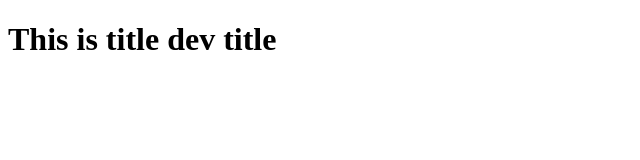
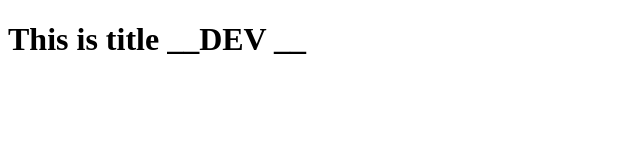
Before and after one commit to rajlanjewar01/git-test-merge-conflict, a plain HTML site: page index.html in a window 1280 px wide. Shown: the whole page, without its empty margins (0-640 px from the left). Drawn offline with Linux system fonts and the light colour scheme.

Commit message:
new DEV branch commit

```diff
--- a/index.html
+++ b/index.html
@@ -7,6 +7,6 @@
     <title>Document</title>
 </head>
 <body>
-    <h1>This is title dev title</h1>
+    <h1>This is title __DEV __</h1>
 </body>
 </html>
```
